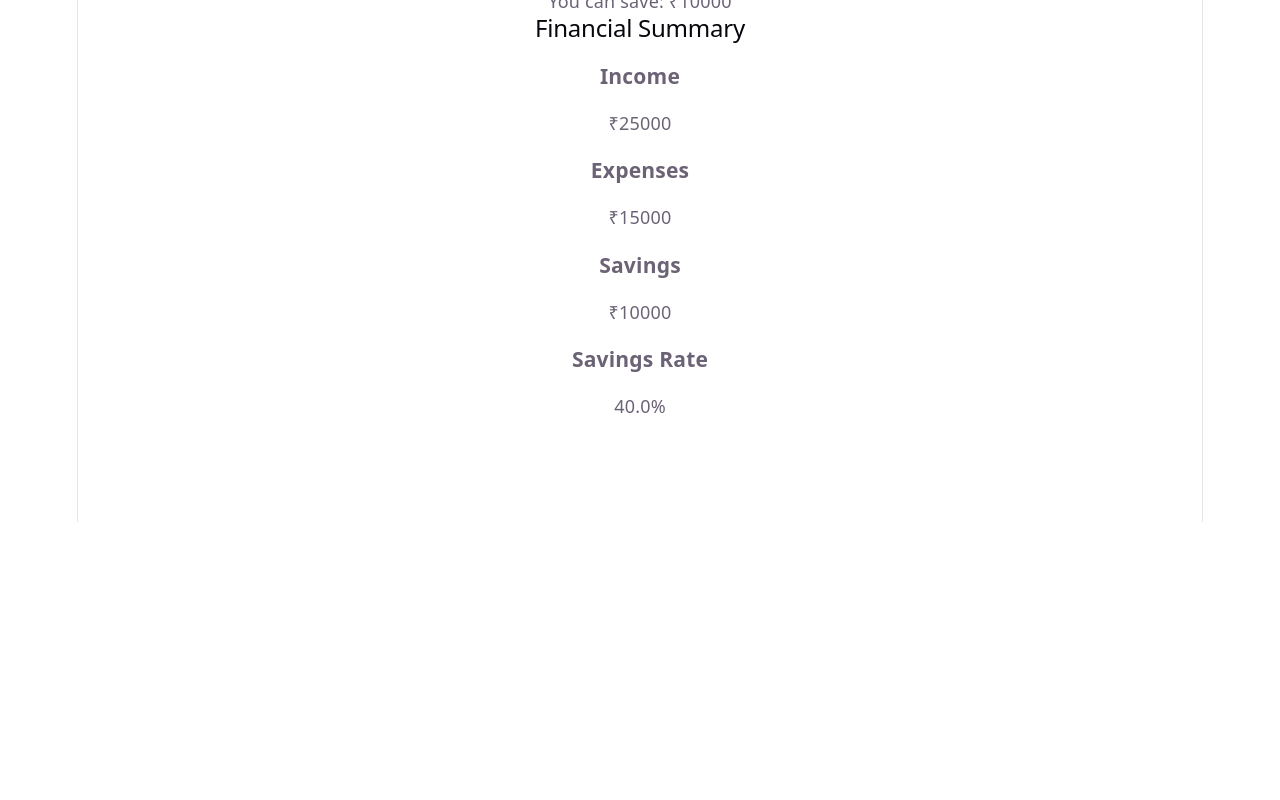
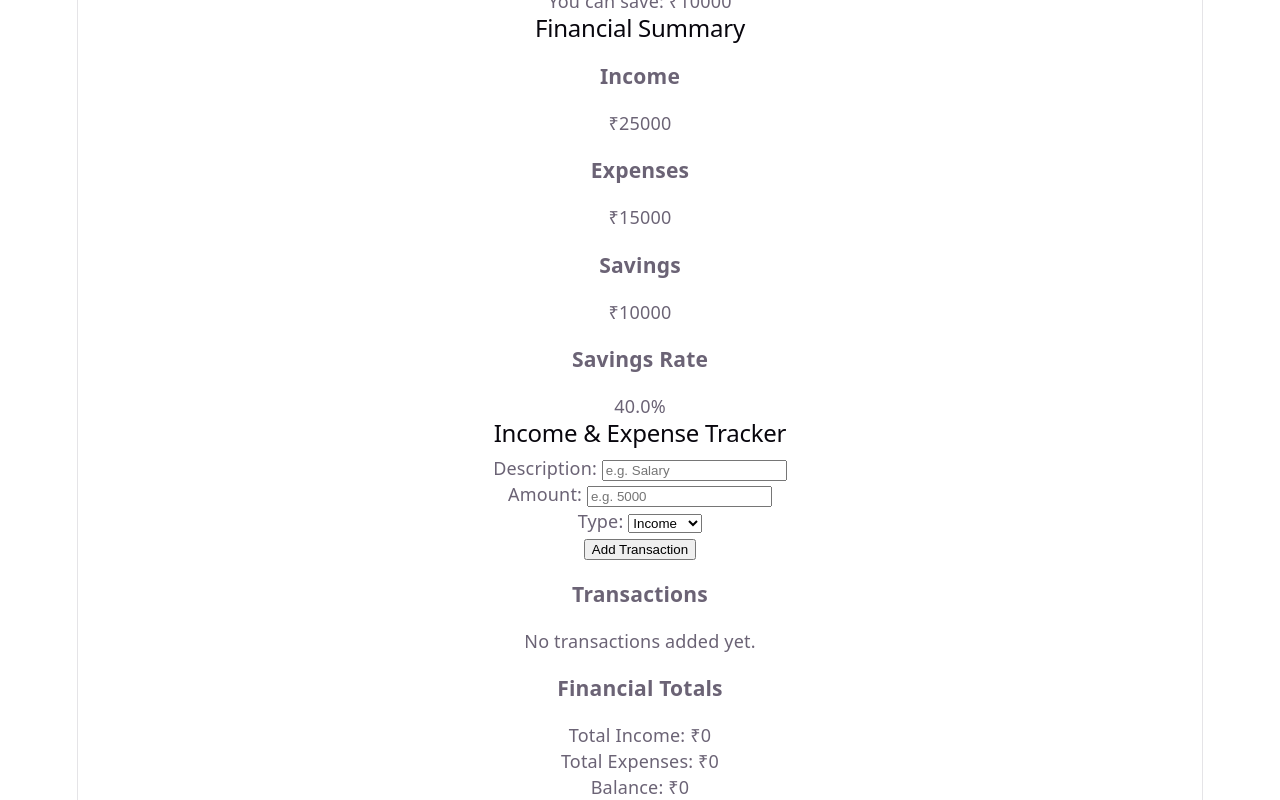
Before and after one commit to zehra-codes/Financial-habit-builder, a React (Vite) app: page / in a window 1280 px wide. Shown: the part 278-1078 px from the top of the page. Before the commit the page ends 800 px from the top, so only its background shows below. Built offline with nearby package versions, Linux system fonts and the light colour scheme.

Commit message:
Add income and expense transaction tracker

```diff
--- a/src/App.jsx
+++ b/src/App.jsx
@@ -2,6 +2,7 @@ import { useState } from "react";
 import Navbar from "./components/Navbar";
 import Welcome from "./components/Welcome";
 import FinancialSummary from "./components/FinancialSummary";
+import TransactionTracker from "./components/TransactionTracker";
 
 function App() {
   const userName = "Qunoot";
@@ -53,6 +54,7 @@ function App() {
             income={income}
             expenses={expenses}
 />
+<TransactionTracker />
       </main>
     </>
   );
--- /dev/null
+++ b/src/components/TransactionTracker.jsx
@@ -0,0 +1,109 @@
+import { useState } from "react";
+
+function TransactionTracker() {
+  const [transactions, setTransactions] = useState([]);
+
+  const [description, setDescription] = useState("");
+  const [amount, setAmount] = useState("");
+  const [type, setType] = useState("Income");
+
+  const addTransaction = () => {
+    if (description === "" || amount === "") {
+      return;
+    }
+
+    const newTransaction = {
+      id: Date.now(),
+      description: description,
+      amount: Number(amount),
+      type: type,
+    };
+
+    setTransactions([...transactions, newTransaction]);
+
+    setDescription("");
+    setAmount("");
+  };
+
+  const deleteTransaction = (id) => {
+    setTransactions(
+      transactions.filter((transaction) => transaction.id !== id)
+    );
+  };
+
+  const totalIncome = transactions
+    .filter((transaction) => transaction.type === "Income")
+    .reduce((total, transaction) => total + transaction.amount, 0);
+
+  const totalExpenses = transactions
+    .filter((transaction) => transaction.type === "Expense")
+    .reduce((total, transaction) => total + transaction.amount, 0);
+
+  const balance = totalIncome - totalExpenses;
+
+  return (
+    <section>
+      <h2>Income & Expense Tracker</h2>
+
+      <div>
+        <label>Description: </label>
+        <input
+          type="text"
+          value={description}
+          placeholder="e.g. Salary"
+          onChange={(event) => setDescription(event.target.value)}
+        />
+      </div>
+
+      <div>
+        <label>Amount: </label>
+        <input
+          type="number"
+          value={amount}
+          placeholder="e.g. 5000"
+          onChange={(event) => setAmount(event.target.value)}
+        />
+      </div>
+
+      <div>
+        <label>Type: </label>
+        <select
+          value={type}
+          onChange={(event) => setType(event.target.value)}
+        >
+          <option value="Income">Income</option>
+          <option value="Expense">Expense</option>
+        </select>
+      </div>
+
+      <button onClick={addTransaction}>Add Transaction</button>
+
+      <h3>Transactions</h3>
+
+      {transactions.length === 0 ? (
+        <p>No transactions added yet.</p>
+      ) : (
+        <ul>
+          {transactions.map((transaction) => (
+            <li key={transaction.id}>
+              {transaction.description} - ₹{transaction.amount} -{" "}
+              {transaction.type}
+
+              <button onClick={() => deleteTransaction(transaction.id)}>
+                Delete
+              </button>
+            </li>
+          ))}
+        </ul>
+      )}
+
+      <h3>Financial Totals</h3>
+
+      <p>Total Income: ₹{totalIncome}</p>
+      <p>Total Expenses: ₹{totalExpenses}</p>
+      <p>Balance: ₹{balance}</p>
+    </section>
+  );
+}
+
+export default TransactionTracker;
```
